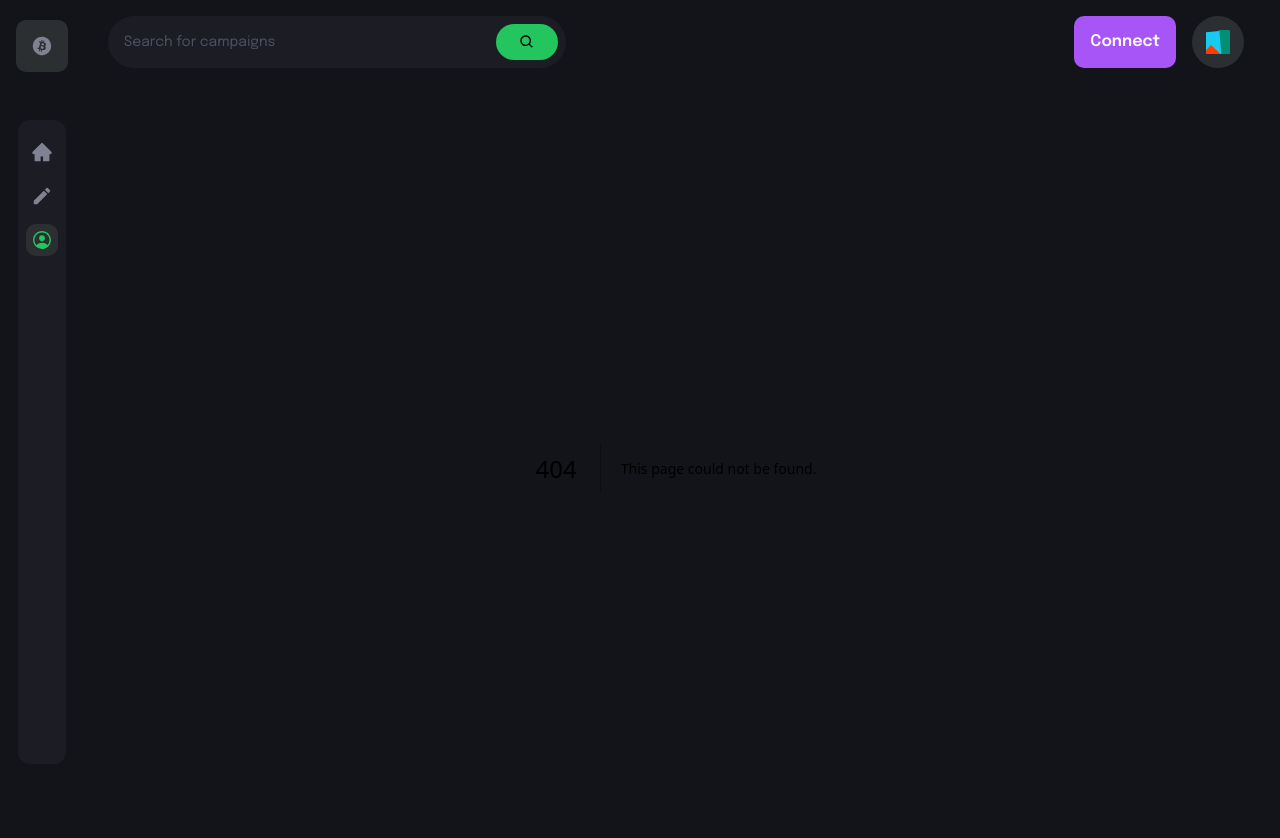
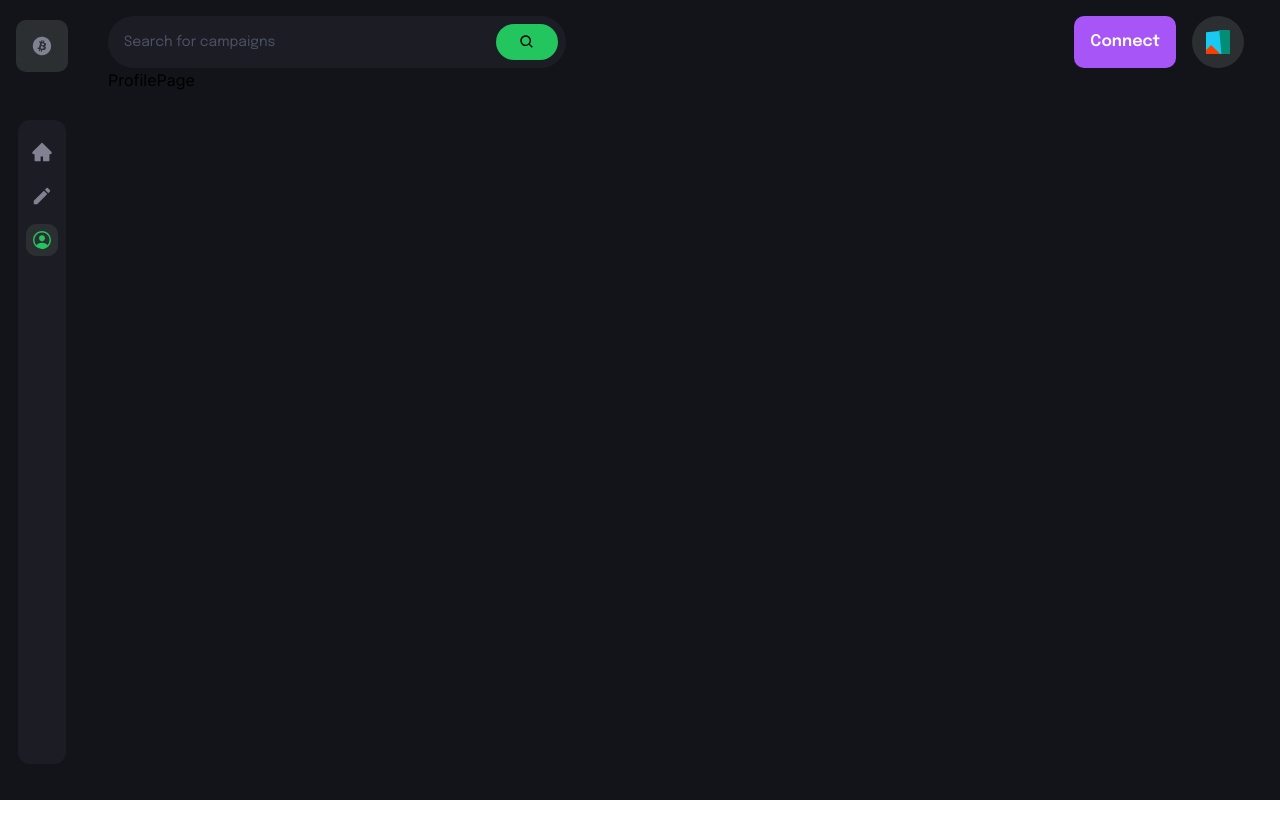
Before and after one commit to anoopraju31/crowdblocks, a Next.js app: page /profile in a window 1280 px wide. Before the commit this address had no page. Shown: the top 838 px of the page. After the commit the page ends 800 px from the top, so only its background shows below. Built offline with nearby package versions, Linux system fonts and the light colour scheme.

Commit message:
Profile Page: initial

```diff
--- /dev/null
+++ b/src/app/profile/page.tsx
@@ -0,0 +1,7 @@
+import React from 'react'
+
+const ProfilePage = () => {
+	return <div>ProfilePage</div>
+}
+
+export default ProfilePage
```
